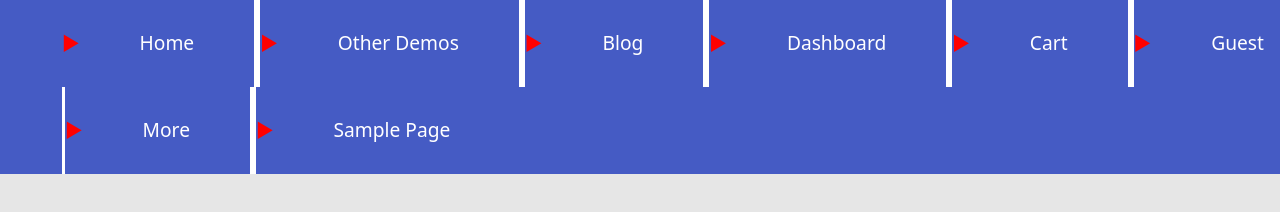
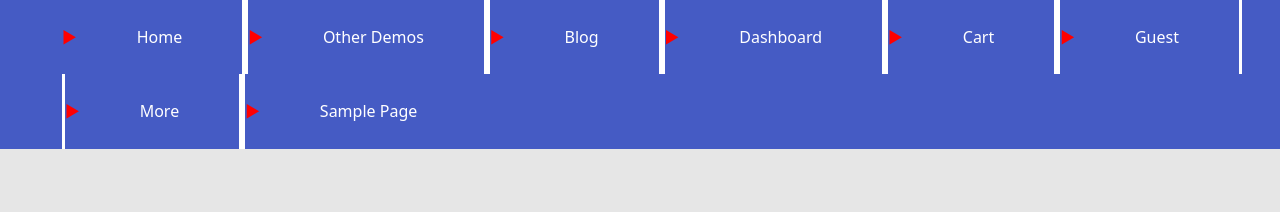
Before and after one commit to HoangQuocVinh/-f8-zoom-day-5, a plain HTML site: page menu-enhanced.html in a window 1280 px wide. Shown: the top 212 px of the page. Drawn offline with Linux system fonts and the light colour scheme.

Commit message:
Fix bug Execersice 1 and 4

```diff
--- a/css/style.css
+++ b/css/style.css
@@ -35,7 +35,7 @@ body{
 
 .menu li a {
     display: inline-block;
-    padding: 30px 60px;
+    padding: 26px 60px;
     color: white;
     text-decoration: none;
     font-size: 1rem;
@@ -330,7 +330,7 @@ body{
     content: '"';
 }
 
-:not(h1) {
+h1:not(.heading-blog) {
     font-size: 1.2rem;
 }
 
```
Also changed, not shown: blog-post.html (+1 -1 lines).
